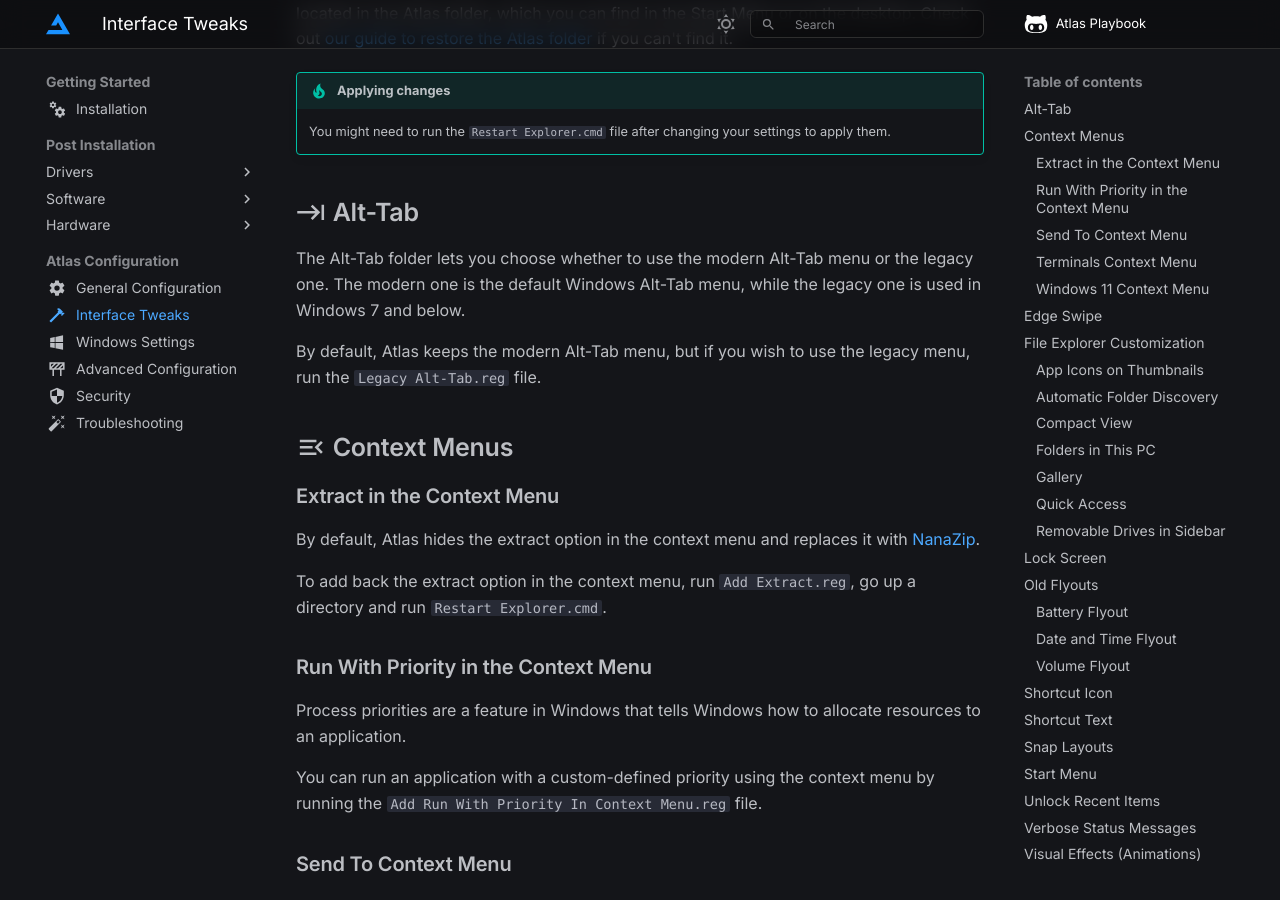
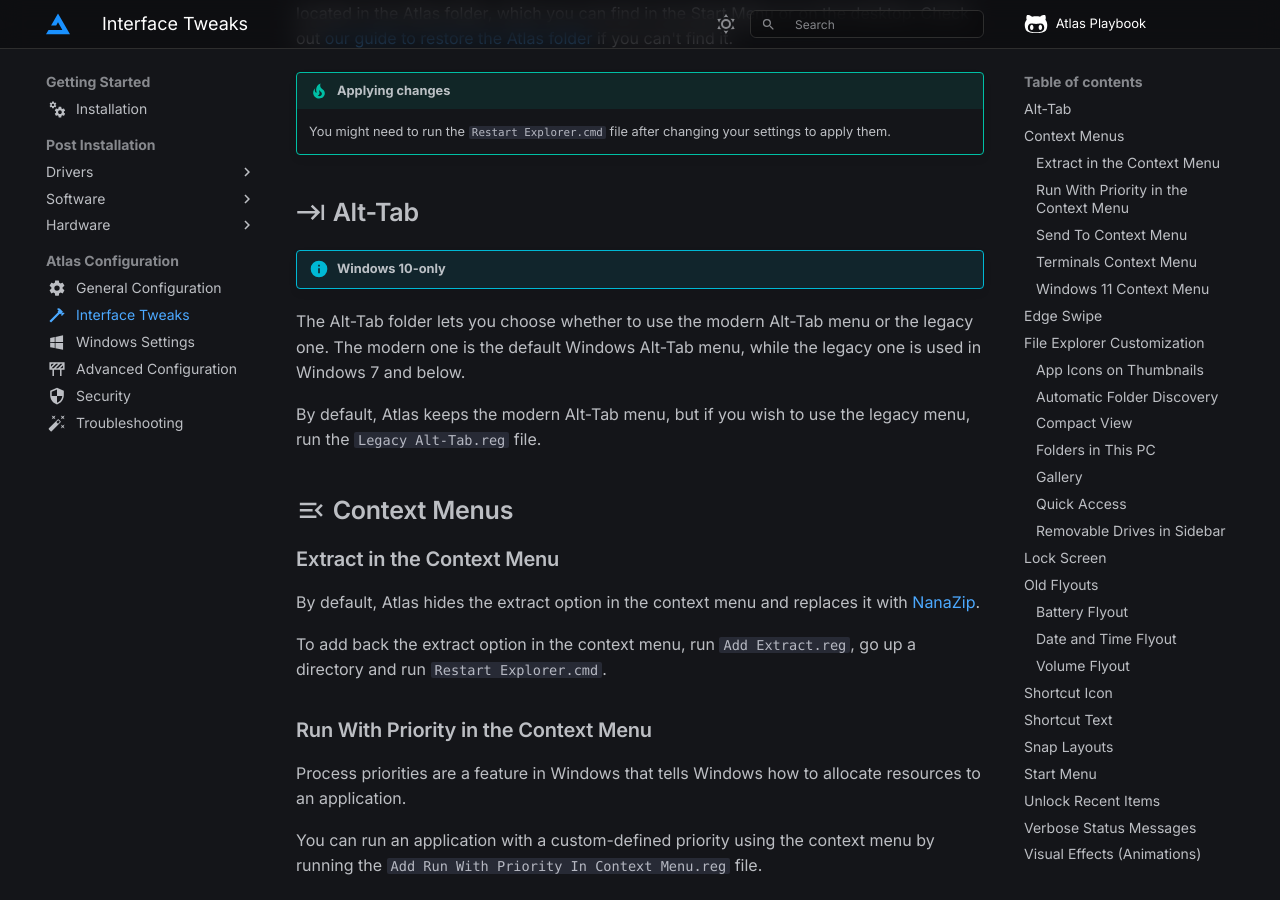
Before and after one commit to Atlas-OS/docs, an MkDocs documentation site: the page built from docs/getting-started/post-installation/atlas-folder/interface-tweaks.md, in a window 1280 px wide and 900 px high, scrolled down 414 px. Built offline with MkDocs 1.6.1 and Material for MkDocs 9.7.7, drawn with Linux system fonts in a browser that asks for light colours; some web fonts are replaced; comment, search, counter and statistics services are not loaded.

Commit message:
fix(interface): alt tab win 10 only

```diff
--- a/docs/getting-started/post-installation/atlas-folder/interface-tweaks.md
+++ b/docs/getting-started/post-installation/atlas-folder/interface-tweaks.md
@@ -13,6 +13,8 @@ Each section here corresponds to a sub-folder in the `3. Interface Tweaks` direc
     You might need to run the `Restart Explorer.cmd` file after changing your settings to apply them.
 
 ## :material-keyboard-tab: Alt-Tab
+
+!!! info "Windows 10-only"
 
 The Alt-Tab folder lets you choose whether to use the modern Alt-Tab menu or the legacy one. The modern one is the default Windows Alt-Tab menu, while the legacy one is used in Windows 7 and below.
 
```
